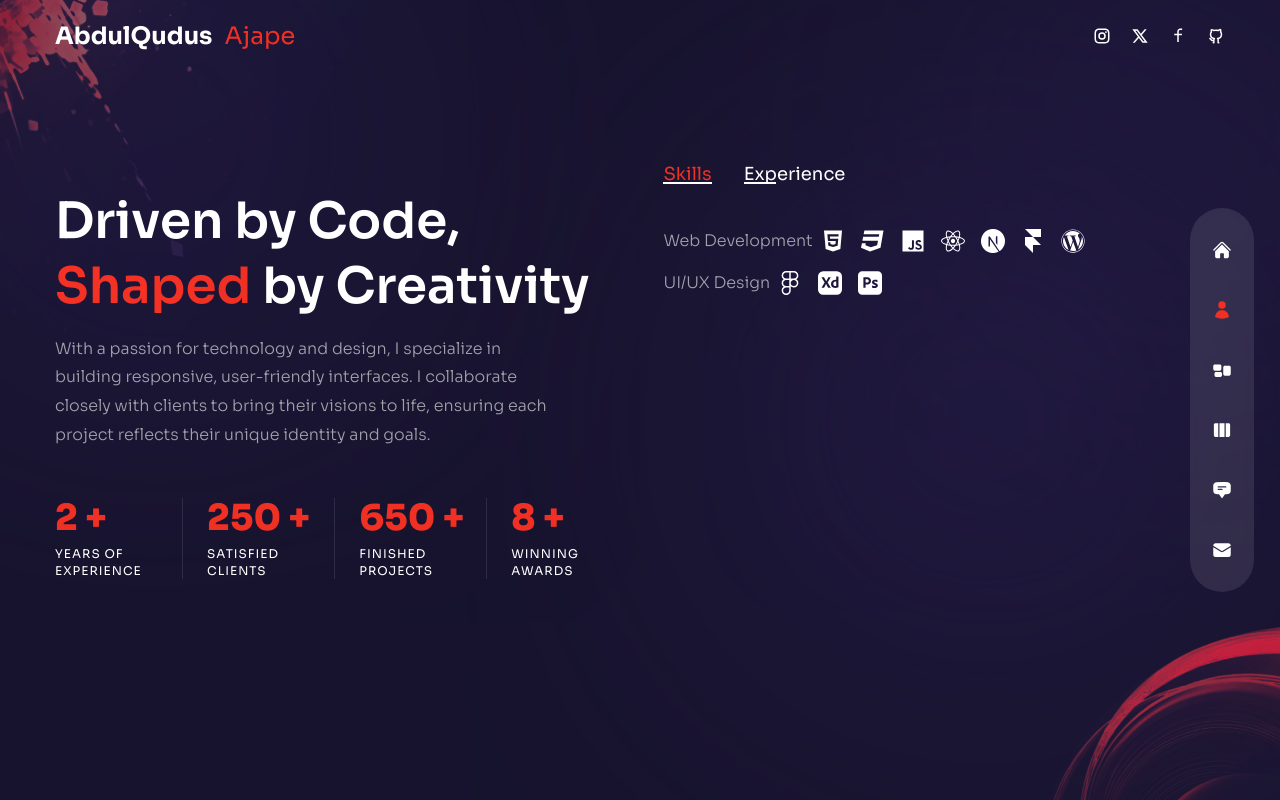
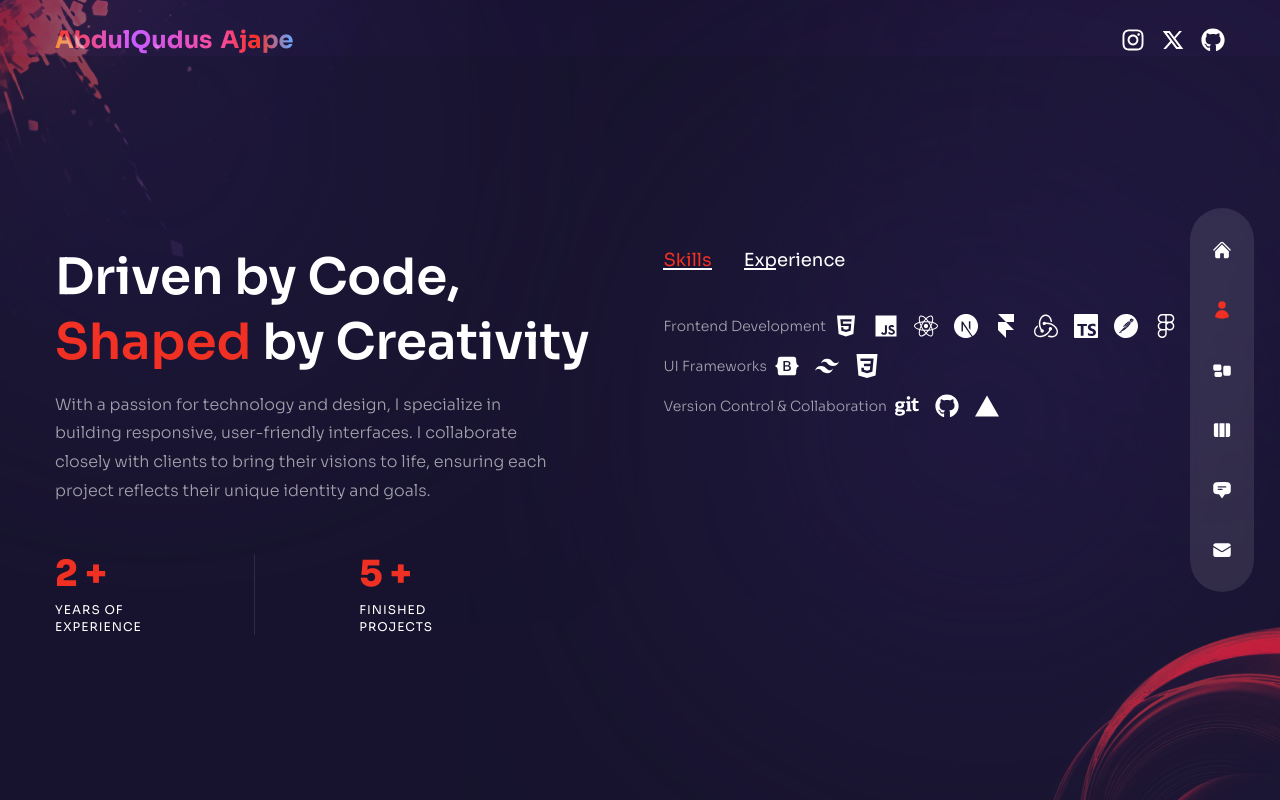
Before and after one commit to aDevMister/abdulqudus-ajape, a Next.js app: page /about in a window 1280 px wide. Built offline with nearby package versions, Linux system fonts and the light colour scheme.

Commit message:
portfolio index page and nav update

```diff
--- a/components/Header.js
+++ b/components/Header.js
@@ -1,23 +1,33 @@
-import Image from "next/image";
+// components/Navbar.js
+
 import Link from "next/link";
-import Socials from "../components/Socials";
+import { FaInstagram, FaGithub } from "react-icons/fa";
+import { RiTwitterXLine } from "react-icons/ri";
 
-const Header = () => {
+export default function Header() {
   return (
-    <>
-      <header className="fixed z-10 w-full flex items-center  ">
-        <div className="container mx-auto">
-          <div className="flex flex-col lg:flex-row justify-between items-center gap-y-6 py-5">
-            <Link href={"/"} className="flex items-center gap-3 ">
-              <h1 className="text-white text-2xl font-bold">AbdulQudus </h1>
-              <h1 className="text-accent text-2xl ">Ajape </h1>
-            </Link>
-            <Socials />
-          </div>
+    <nav className="bg-primary/10 text-white px-4 pt-6">
+      <div className="lg:container mx-auto lg:flex-row flex flex-col gap-2 justify-between items-center">
+        <div className="text-2xl flex flex-row gap-2 font-bold">
+          <span className="text-transparent bg-clip-text bg-gradient-to-r from-accent via-purple-500 to-pink-500">
+            AbdulQudus
+          </span>
+          <span className="text-transparent bg-clip-text bg-gradient-to-r from-pink-500 via-accent to-blue-400">
+            Ajape
+          </span>
         </div>
-      </header>
-    </>
+        <div className="flex items-center space-x-4">
+          <Link href="https://instagram.com" target="_blank">
+            <FaInstagram className="text-2xl hover:text-pink-500 transition-colors duration-300" />
+          </Link>
+          <Link href="https://twitter.com" target="_blank">
+            <RiTwitterXLine className="text-2xl hover:text-blue-400 transition-colors duration-300" />
+          </Link>
+          <Link href="https://github.com" target="_blank">
+            <FaGithub className="text-2xl hover:text-gray-500 transition-colors duration-300" />
+          </Link>
+        </div>
+      </div>
+    </nav>
   );
-};
-
-export default Header;
+}
--- a/components/Nav.js
+++ b/components/Nav.js
@@ -36,15 +36,19 @@ const Nav = () => {
       <div className=" flex w-full px-4 xl:flex-col items-center justify-between xl:justify-cente lg:gap-x-10 gap-y-10  md:px-40 xl:px-0 h-[80px] bg-white/10 xl:h-max py-8 backdrop-blur-sm text-3xl xl:text-xl xl:rounded-full">
         {navData.map((link, index) => {
           return (
-            <Link className={`${link.path === pathname && 'text-accent'} relative flex items-center group hover:text-accent transition-all duration-300 ` } href={link.path} key={index}>
+            <Link
+              className={`${
+                link.path === pathname && "text-accent"
+              } relative flex items-center group hover:text-accent transition-all duration-300 `}
+              href={link.path}
+              key={index}
+            >
               <div className="absolute pr-14 right-0 hidden xl:group-hover:flex">
                 <div className="bg-white relative flex text-primary items-center p-[8px] rounded-[3px]">
                   <div className="text-[12px] leading-none font-semibold capitalize ">
                     {link.name}
                   </div>
-                  <div className="border-solid border-l-white border-l-8 border-y-transparent border-y-[6px] border-r-8 absolute -right-2 ">
-
-                  </div>
+                  <div className="border-solid border-l-white border-l-8 border-y-transparent border-y-[6px] border-r-8 absolute -right-2 " />
                 </div>
               </div>
               <div>{link.icon}</div>
--- a/components/WorkSlider.js
+++ b/components/WorkSlider.js
@@ -8,6 +8,7 @@ import Image from "next/image";
 import { BsArrowRight } from "react-icons/bs";
 
 import { FreeMode, Pagination } from "swiper";
+import Link from "next/link";
 
 // data
 
@@ -17,20 +18,24 @@ const WorkSlider = () => {
       {
         images: [
           {
-            title: "title",
+            title: "AiNameIt",
             path: "/thumb1.jpg",
+            link:'ainameit.com'
           },
           {
             title: "title",
             path: "/thumb2.jpg",
+            link:'purse.tulupay.com'
           },
           {
             title: "title",
             path: "/thumb3.jpg",
+            link:'doc.tulupay.com'
           },
           {
             title: "title",
             path: "/thumb4.jpg",
+            link:''
           },
         ],
       },
@@ -39,18 +44,22 @@ const WorkSlider = () => {
           {
             title: "title",
             path: "/thumb4.jpg",
+            link:''
           },
           {
             title: "title",
             path: "/thumb1.jpg",
+            link:''
           },
           {
             title: "title",
             path: "/thumb2.jpg",
+            link:''
           },
           {
             title: "title",
             path: "/thumb3.jpg",
+            link:''
           },
         ],
       },
@@ -75,7 +84,7 @@ const WorkSlider = () => {
                     <div className="relative flex items-center justify-center overflow-hidden group:">
                       <Image src={image.path} width={500} height={300} alt="" />
                       <div className="absolute inset-0 bg-gradient-to-l from-transparent via-[#e838cc] to-[#4a22bd] opacity-0 group-hover:opacity-80 transition-all duration-700 "></div>
-                      <div className="absolute bottom-0 translate-y-full group-hover:-translate-y-10 group-hover:xl:-translate-y-20 transition-all duration-300 ">
+                      <Link href={`${image.link}`} className="absolute bottom-0 translate-y-full group-hover:-translate-y-10 group-hover:xl:-translate-y-20 transition-all duration-300 ">
                         <div className="flex items-center gap-x-2 text-[13px] tracking-[0.2em]  ">
                           <div className="delay-100  ">LIVE</div>
                           <div className="translate-y-[500%] group-hover:translate-y-0 transition-all duration-300 delay-150 ">
@@ -85,7 +94,7 @@ const WorkSlider = () => {
                             <BsArrowRight />
                           </div>
                         </div>
-                      </div>
+                      </Link>
                     </div>
                   </div>
                 );
--- a/package.json
+++ b/package.json
@@ -11,6 +11,7 @@
   "dependencies": {
     "@next/font": "^13.4.4",
     "emailjs-com": "^3.2.0",
+    "flowbite": "^2.5.2",
     "framer-motion": "^10.12.16",
     "next": "^14.2.12",
     "react": "18.2.0",
--- a/pages/about/index.js
+++ b/pages/about/index.js
@@ -9,17 +9,23 @@ import {
   FaCss3,
   FaJs,
   FaReact,
-  FaWordpress,
-  FaFigma,
+  FaBootstrap,
+  FaCss3Alt,
+  FaGit,
+  FaGithub,
 } from "react-icons/fa";
 
 import {
   SiNextdotjs,
   SiFramer,
-  SiAdobexd,
-  SiAdobephotoshop,
+  SiTailwindcss,
+  SiRedux,
+  SiCss3,
+  SiTypescript,
+  SiVercel,
+  SiPostman,
+  SiFigma,
 } from "react-icons/si";
-import Avatar from "../../components/Avatar";
 
 //  data
 const aboutData = [
@@ -27,36 +33,30 @@ const aboutData = [
     title: "skills",
     info: [
       {
-        title: "Web Development",
+        title: "Frontend Development",
         icons: [
           FaHtml5,
-          FaCss3,
           FaJs,
           FaReact,
           SiNextdotjs,
           SiFramer,
-          FaWordpress,
+          SiRedux,
+          SiTypescript,
+          SiPostman,
+          SiFigma,
         ],
       },
       {
-        title: "UI/UX Design",
-        icons: [FaFigma, SiAdobexd, SiAdobephotoshop],
+        title: "UI Frameworks",
+        icons: [FaBootstrap, SiTailwindcss, SiCss3],
+      },
+      {
+        title: "Version Control & Collaboration",
+        icons: [FaGit, FaGithub, SiVercel],
       },
     ],
   },
-  // {
-  //   title: "awards",
-  //   info: [
-  //     {
-  //       title: "Webby Awards - Honoree",
-  //       stage: "2011 - 2012",
-  //     },
-  //     {
-  //       title: "Adobe Design Achievement Awards - Finalist",
-  //       stage: "2009 - 2010",
-  //     },
-  //   ],
-  // },
+
   {
     title: "experience",
     info: [
@@ -76,18 +76,10 @@ const About = () => {
   const [index, setIndex] = useState(0);
 
   return (
-    <div className="h-[100vh] bg-primary/30 py-32 text-center xl:text-left">
+    <div className="lg:h-full h-[70vh] bg-primary/30 flex items-center justify-center  text-center xl:text-left">
       <Circles />
-      {/*  <motion.div
-        variants={fadeIn("right", 0.2)}
-        initial="hidden"
-        animate="show"
-        exit="hidden"
-        className="container h-full mx-auto flex flex-col items-center xl:flex-row gap-x-6"
-      >
-        <Avatar />
-      </motion.div> */}
-      <div className="container mx-auto h-full flex flex-col items-center xl:flex-row gap-x-6">
+
+      <div className="container mx-auto  lg:h-full overflow-y-auto flex flex-col items-center lg:flex-row justify-center gap-x-6">
         <div className="flex-1 flex flex-col justify-center ">
           <motion.h2
             variants={fadeIn("right", 0.2)}
@@ -118,8 +110,8 @@ const About = () => {
             exit="hidden"
             className="hidden md:flex md:max-w-xl xl:max-w-none mx-auto xl:mx-0 mb-8 "
           >
-            <div className="flex flex-1 xl:gap-x-6 ">
-              <div className="relative flex-1 after:w-[1px] after:h-full after:bg-white/10 after:absolute after:top-0 after:right-0 ">
+            <div className="flex flex-1 lg:gap-x-6 ">
+              <div className="relative flex-1 after:w-[1px] after:h-full after:bg-white/10 after:absolute after:top-0 after:right-[5rem] ">
                 <div className="text-2xl xl:text-4xl font-extrabold text-accent mb-2 ">
                   <CountUp start={0} end={2} duration={10} /> +
                 </div>
@@ -127,30 +119,30 @@ const About = () => {
                   Years of Experience
                 </div>
               </div>
-              <div className="relative flex-1 after:w-[1px] after:h-full after:bg-white/10 after:absolute after:top-0 after:right-0 ">
+              {/* <div className="relative flex-1 after:w-[1px] after:h-full after:bg-white/10 after:absolute after:top-0 after:right-0 ">
                 <div className="text-2xl xl:text-4xl font-extrabold text-accent mb-2 ">
                   <CountUp start={0} end={250} duration={5} /> +
                 </div>
                 <div className="text-xs uppercase tracking-[1px] leading-[1.4] max-w-[100px] ">
                   Satisfied clients
                 </div>
-              </div>
-              <div className="relative flex-1 after:w-[1px] after:h-full after:bg-white/10 after:absolute after:top-0 after:right-0 ">
+              </div> */}
+              <div className="relative flex-1  ">
                 <div className="text-2xl xl:text-4xl font-extrabold text-accent mb-2 ">
-                  <CountUp start={0} end={650} duration={5} /> +
+                  <CountUp start={0} end={5} duration={5} /> +
                 </div>
                 <div className="text-xs uppercase tracking-[1px] leading-[1.4] max-w-[100px] ">
                   Finished projects
                 </div>
               </div>
-              <div className="relative flex-1  ">
+             {/*  <div className="relative flex-1  ">
                 <div className="text-2xl xl:text-4xl font-extrabold text-accent mb-2 ">
                   <CountUp start={0} end={8} duration={5} /> +
                 </div>
                 <div className="text-xs uppercase tracking-[1px] leading-[1.4] max-w-[100px] ">
                   Winning awards
                 </div>
-              </div>
+              </div> */}
             </div>
           </motion.div>
         </div>
@@ -159,7 +151,7 @@ const About = () => {
           initial="hidden"
           animate="show"
           exit="hidden"
-          className="flex flex-col w-full overflow-y-auto xl:max-w-[48%]  h-[480px] "
+          className="flex flex-col w-full  xl:max-w-[48%] h-[20px] lg:h-[420px] "
         >
           <div className="flex gap-x-4 xl:gap-8  mx-auto xl:mx-0 mb-4">
             {aboutData.map((item, itemIndex) => {
@@ -178,14 +170,16 @@ const About = () => {
               );
             })}
           </div>
-          <div className="py-2 xl:py-6 flex flex-col lg:border-none lg:px-0 px-1 border-x-2  gap-y-2 xl:gap-y-4 items-center xl:items-start">
+          <div className=" lg:py-6 flex flex-col  lg:px-0 px-1   gap-y-1 xl:gap-y-4 items-center xl:items-start">
             {aboutData[index].info.map((item, itemIndex) => {
               return (
                 <div
                   key={itemIndex}
-                  className="flax-1 flex flex-col md:flex-row max-w-max gap-x-2 items-center text-white/60  "
+                  className=" flex flex-col lg:flex-row max-w-max gap-x-2 items-center text-white/60  "
                 >
-                  <div className="font-light mb-2 md:mb-0 ">{item.title}</div>
+                  <div className="font-light text-[14px] mb-2 md:mb-0 ">
+                    {item.title}
+                  </div>
                   {item.stage && <div>{item.stage}</div>}
                   <div className="flex gap-x-4">
                     {item.icons?.map((Icon, iconIndex) => {
--- a/pages/index.js
+++ b/pages/index.js
@@ -1,80 +1,36 @@
-import Image from "next/image";
 import ParticlesContainer from "../components/ParticlesContainer";
-import ProjectsBtn from "../components/ProjectsBtn";
-import Avatar from "../components/Avatar";
-import { HiArrowRight } from "react-icons/hi2";
-
 import { motion } from "framer-motion";
 import { fadeIn } from "../variants";
-import Link from "next/link"; // Import Link
 
 const Home = () => {
   return (
-    <div className="bg-primary/60 h-full">
-      <div className="w-full h-full bg-gradient-to-r from-primary/10 via-black/30 to-black/10">
-        <div className="text-center flex flex-col justify-center  h-full xl:text-left container mx-auto">
+    <div className="">
+      <div className="text-center flex flex-col justify-center h-[80vh] lg:text-left container mx-auto">
         <motion.h1
           variants={fadeIn("down", 0.4)}
           initial="hidden"
           animate="show"
           exit="hidden"
-            className="h1 lg:pt-0 pt-12 md:pt-8"
+          className="text-[35px] lg:w-[60%] leading-tight md:text-[60px] font-semibold "
         >
           Building Innovative Digital
-            <span className="text-accent pl-5"> Experiences</span>
+          <span className="text-accent"> Experiences</span>
         </motion.h1>
         <motion.p
           variants={fadeIn("down", 0.3)}
           initial="hidden"
           animate="show"
           exit="hidden"
-            className="lg:w-[50%] "
+          className="lg:w-[50%] w-full py-3"
         >
-            I&apos;m AbdulQudus Ajape, a Front-End Developer passionate about
+          I&apos; m AbdulQudus Ajape, a Front-End Developer passionate about
           creating seamless digital experiences. I blend precision and
           creativity to turn ideas into intuitive web solutions. Dive into my
           world, where every click unveils a story of meticulous craftsmanship
           and forward-thinking design.
         </motion.p>
-
-          {/* Test Link */}
-
-          <div className=" mx-auto mb-10 xl:mx-0 xl:hidden">
-            <div
-              className="relative w-[185px] h-[185px] cursor-pointer flex justify-center items-center  group "
-            >
-              <Link href="/work">
-                <button className="mt-5 p-2 bg-blue-500 text-white rounded">
-                  Test Work Link
-                </button>
-              </Link>
-              {/* <HiArrowRight className="absolute  text-4xl group-hover:translate-x-2 transition-all duration-300 " /> */}
-            </div>
-          </div>
-          <motion.div
-            variants={fadeIn("down", 0.4)}
-            initial="hidden"
-            animate="show"
-            exit="hidden"
-            className="hidden xl:flex"
-          >
-            <div className=" mx-auto mb-10 xl:mx-0 xl:hidden">
-              <div
-                className="relative w-[185px] h-[185px] cursor-pointer flex justify-center items-center  group "
-              >
-                <Link href="/work">
-                  <button className="mt-5 p-2 bg-blue-500 text-white rounded">
-                    Test Work Link
-                  </button>
-                </Link>
-                {/* <HiArrowRight className="absolute  text-4xl group-hover:translate-x-2 transition-all duration-300 " /> */}
-              </div>
-            </div>
-          </motion.div>
-        </div>
       </div>
 
-      {/* Image or ParticlesContainer here */}
       <div className="w-[1200px] h-full absolute right-0 bottom-0 ">
         <div className="bg-none xl:bg-explosion xl:bg-cover xl:bg-right xl:bg-no-repeat w-full h-full absolute mix-blend-color-dodge translate-z-0 "></div>
         <ParticlesContainer />
@@ -85,12 +41,10 @@ const Home = () => {
           animate="show"
           exit="hidden"
           transition={{ duration: 1, ease: "easeInOut" }}
-        >
-          {/* <Avatar /> */}
-        </motion.div>
+        ></motion.div>
       </div>
     </div>
   );
 };
 
-export default Home;
+export default Home
--- a/styles/globals.css
+++ b/styles/globals.css
@@ -16,6 +16,17 @@
 .swiper-button-next:after,
 .swiper-rtl .swiper-button-prev:after {
   color: #f13024;
+}
+
+
+@keyframes gradient-shift {
+  0%, 100% { background-position: 0% 50%; }
+  50% { background-position: 100% 50%; }
+}
+
+.animate-gradient {
+  animation: gradient-shift 3s ease infinite;
+  background-size: 200% 200%;
 }
 
 @layer base {
--- a/tailwind.config.js
+++ b/tailwind.config.js
@@ -8,6 +8,10 @@ module.exports = {
     // Or if using `src` directory:
     './src/**/*.{js,ts,jsx,tsx,mdx}',
   ],
+  plugins: [
+    require('flowbite/plugin')
+],
+
   theme: {
     container: {
       padding: {
```
Also changed, not shown: 1 other file (tests, documents, lock files or other folders). Lines whose indentation alone changed are shown as unchanged.
